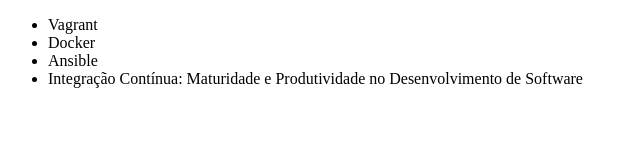
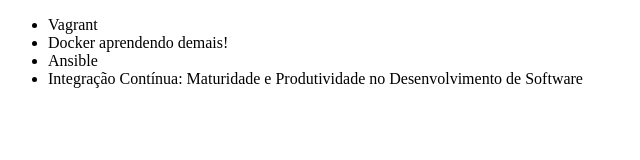
Before and after one commit to luizricardomr/alura-git, a plain HTML site: page index.html in a window 1280 px wide. Shown: the whole page, without its empty margins (0-640 px from the left). Drawn offline with Linux system fonts and the light colour scheme.

Commit message:
corrigindo bug

```diff
--- a/index.html
+++ b/index.html
@@ -7,7 +7,7 @@
 <body>
     <ul>
         <li>Vagrant</li>
-        <li>Docker</li>
+        <li>Docker aprendendo demais!</li>
         <li>Ansible</li>
         <li>Integração Contínua: Maturidade e Produtividade no Desenvolvimento de Software</li>
     </ul>
```
